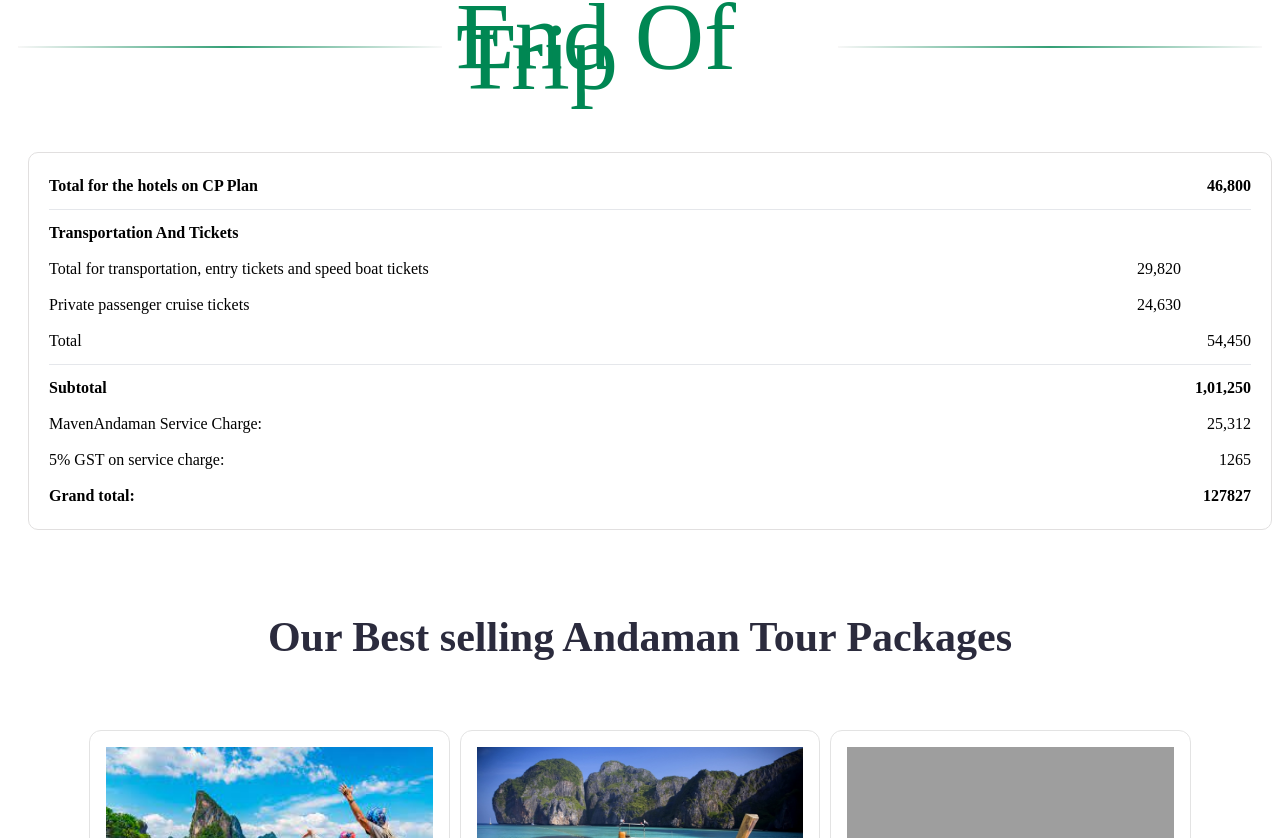
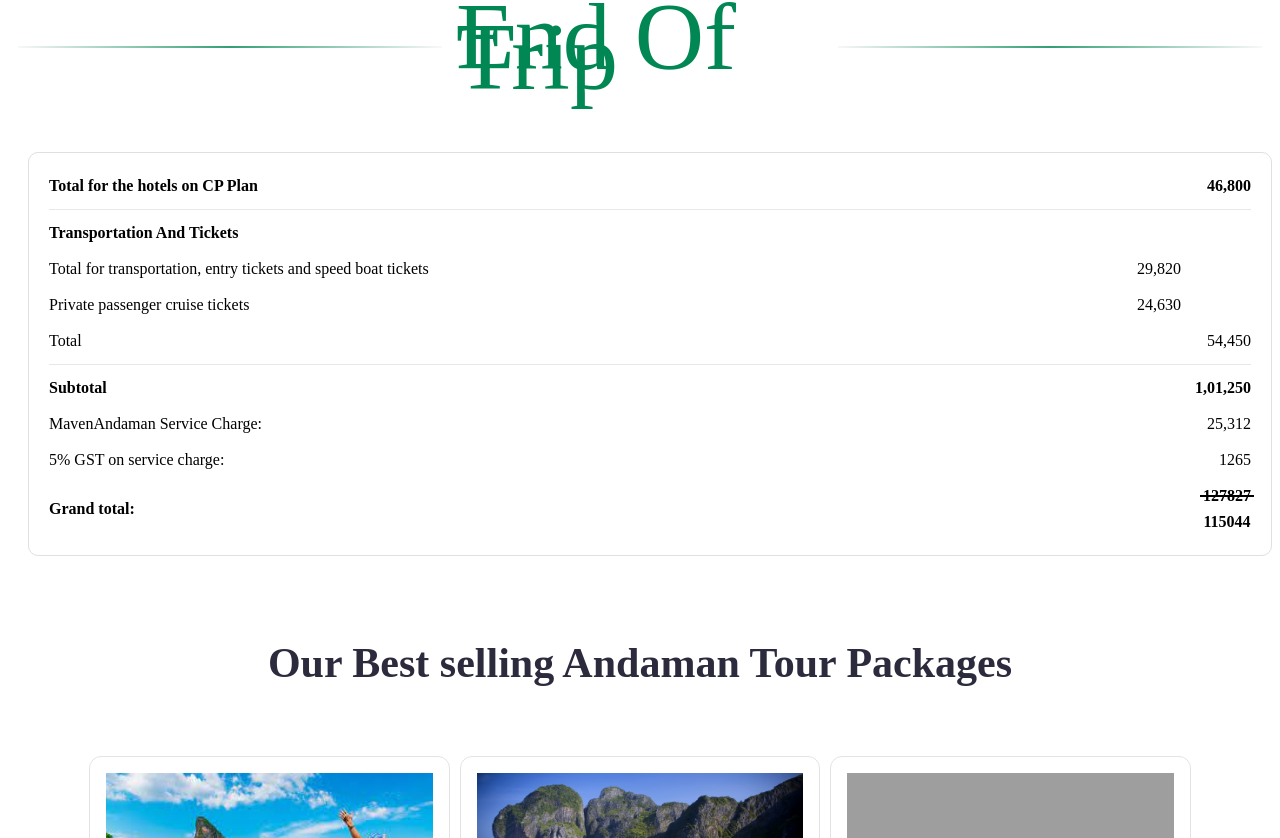
Before and after one commit to LEO0072003/mavenProject, a React (Create React App) app: page /packageDetail/10 in a window 1280 px wide. Shown: the part 1962-2800 px from the top of the page. Built offline with nearby package versions, Linux system fonts and the light colour scheme; grey boxes are pictures that could not be loaded.

Commit message:
discount added

```diff
--- a/src/Data/Home.js
+++ b/src/Data/Home.js
@@ -20,6 +20,10 @@ import a3 from "../assets/a3.jpg"
 import a4 from "../assets/a4.jpg"
 import a5 from "../assets/a5.jpg"
 import a6 from "../assets/a6.jpg"
+
+
+export const discount = 0.9;
+
 
 
 // =========== Home.jsx file data ===========
--- a/src/components/Home2swiper.jsx
+++ b/src/components/Home2swiper.jsx
@@ -4,10 +4,13 @@ import "./component.css"
 import 'swiper/css';
 import 'swiper/css/navigation'; // Import navigation styles
 import { Navigation  , Autoplay , Pagination  } from 'swiper/modules';
-import {  TOP_PACKAGES } from '../Data/Home';
+import {  TOP_PACKAGES  , discount} from '../Data/Home';
 import React, { forwardRef, useImperativeHandle, useRef } from 'react';
 
+
 const Home2swiper = forwardRef((props, ref) => {
+
+
   const swiperRef = useRef(null);
 
   useImperativeHandle(ref, () => ({
@@ -60,7 +63,7 @@ const Home2swiper = forwardRef((props, ref) => {
 
   <div className="eahpersonwap">
              <p className="suubtitle">{item.subtitle} </p>
-             <p className='perperontext'>₹{Math.floor(item?.GrandTotal/item?.numberOfPeople)} <span>/- Each Person</span></p>
+             <p className='perperontext'>₹{((Math.floor(item?.GrandTotal/item?.numberOfPeople))*discount).toFixed(0)} <span>/- Each Person</span></p>
   </div>
 
 
--- a/src/components/Homesec5.jsx
+++ b/src/components/Homesec5.jsx
@@ -7,13 +7,11 @@ import { Navigation } from "swiper/modules";
 import left from "../assets/leftbtns.png";
 import right from "../assets/rightbtns.png";
 import clock from "../assets/clock.png";
-import { TOP_PACKAGES } from "../Data/Home";
-import { useNavigate } from "react-router-dom";
+import { TOP_PACKAGES , discount } from "../Data/Home";
 
 function Homesec5() {
-  const swiperRef = useRef(null); // Create a reference for the Swiper instance
+  const swiperRef = useRef(null);
 
-  const navigate = useNavigate();
 
   const handlePrevClick = () => {
     if (swiperRef.current) {
@@ -73,7 +71,7 @@ function Homesec5() {
 
                   </div>
 
-                  <p className='perperontext'>₹{Math.floor(item?.GrandTotal/item?.numberOfPeople)} <span>/- Each Person</span></p>
+                  <p className='perperontext'>₹{((Math.floor(item?.GrandTotal/item?.numberOfPeople))*discount).toFixed(0)} <span>/- Each Person</span></p>
 
                  <a href={`/packageDetail/${item.id}`}> <button className="checkdetabtns1">
                     <span>CHECK DETAILS</span>
--- a/src/components/Packagedetail/PDSec2.jsx
+++ b/src/components/Packagedetail/PDSec2.jsx
@@ -6,6 +6,7 @@ import { IoIosArrowDown } from "react-icons/io";
 import { RxCross2 } from "react-icons/rx";
 import emailjs from '@emailjs/browser';
 import toast from "react-hot-toast";
+import { discount } from "../../Data/Home";
 
 
 const data = ["ITINERARY", "SUMMARISED VIEW"];
@@ -325,7 +326,7 @@ function PDSec2({ packageView, isInView2  , setOpenform}) {
 
               <div className="pds2left">
                 <p className="pdlepar1">
-                  <div>INR</div> <p>{Math.floor(packageView?.GrandTotal/packageView?.numberOfPeople)}</p> <span>per person</span>{" "}
+                  <div>INR</div> <p>{((Math.floor(packageView?.GrandTotal/packageView?.numberOfPeople))*discount).toFixed(0)}</p> <span>per person</span>{" "}
                 </p>
               </div>
             </div>
--- a/src/components/Packagedetail/PDSec3.jsx
+++ b/src/components/Packagedetail/PDSec3.jsx
@@ -1,9 +1,11 @@
 import { useState } from "react";
 import "./pdsec3.css";
 import { motion } from "framer-motion";
+import { discount } from "../../Data/Home";
 
 
 function PDSec3({ sectionRef2, packageView }) {
+
 
   const [isOpen, setIsOpen] = useState(false);
 
@@ -11,6 +13,7 @@ function PDSec3({ sectionRef2, packageView }) {
     setIsOpen(!isOpen); // Toggle open/close state
   };
 
+  console.log("apack",packageView);
 
   return (
     <div ref={sectionRef2} className="pdsec3wrap">
@@ -113,7 +116,11 @@ function PDSec3({ sectionRef2, packageView }) {
 
         <label className="boldlabel">
           <p>Grand total:</p>
+           <div className="gratoflexwrap">
           <span>{packageView?.GrandTotal}</span>
+           <span className="strivenow"></span>
+           <p>{((packageView?.GrandTotal)*discount).toFixed(0)}</p>
+           </div>
         </label>
 
         </div>
--- a/src/components/Packagedetail/pdsec3.css
+++ b/src/components/Packagedetail/pdsec3.css
@@ -426,3 +426,19 @@ margin-top: 20px;
     }
 
 }
+
+.gratoflexwrap{
+    display: flex;
+    flex-direction: column;
+    align-items: center;
+    /* gap: 5px; */
+    position: relative;
+}
+
+.strivenow{
+    position: absolute;
+    height: 1.5px ;
+    width: 54px;
+    top: 12px;
+    background-color: black;
+}
--- a/src/pages/Packages.jsx
+++ b/src/pages/Packages.jsx
@@ -1,6 +1,6 @@
 import React from "react";
 import Navbar2 from "../Common/Navbar2";
-import { TOP_PACKAGES } from "../Data/Home";
+import { discount, TOP_PACKAGES } from "../Data/Home";
 import icon from "../assets/icon.png";
 import "./package.css";
 
@@ -26,7 +26,7 @@ function Packages() {
               </div>
             </div>
 
-            <p className="suubtitle2">{item.subtitle} <p className='perperontext2'>₹{Math.floor(item?.GrandTotal/item?.numberOfPeople)} <span>/person</span></p></p>
+            <p className="suubtitle2">{item.subtitle} <p className='perperontext2'>₹{((Math.floor(item?.GrandTotal/item?.numberOfPeople)*discount).toFixed(0))} <span>/person</span></p></p>
 
 
             <a href={`/packageDetail/${item.id}`} className="checkdbtns">
```
Also changed, not shown: src/Data/Place.js, src/Data/packages.js (deleted).
